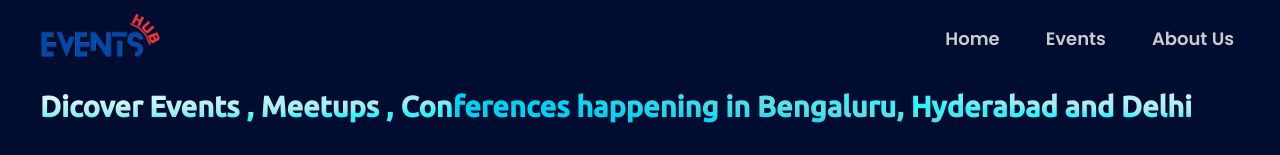
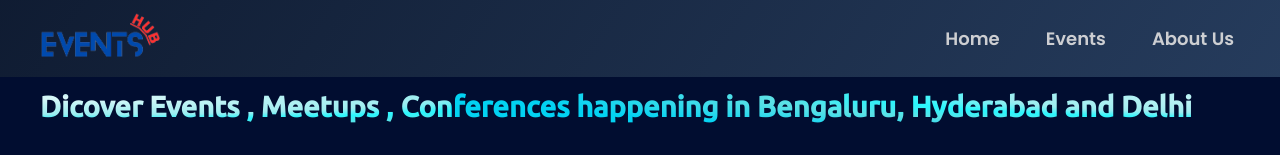
Before and after one commit to hirentimbadiya/EventsHub, a Next.js app: page / in a window 1280 px wide. Shown: the top 155 px of the page. Built offline with nearby package versions, Linux system fonts and the light colour scheme; grey boxes are pictures that could not be loaded.

Commit message:
changed color of header and footer
Signed-off-by: heyhiru <hirentimbadiya74@gmail.com>

```diff
--- a/src/styles/general.sass
+++ b/src/styles/general.sass
@@ -22,13 +22,15 @@ body
     font-family: poppins
 
 header
-    background-image: linear-gradient(304deg , #010d30e4 , #010d30e4 )
+    background-image: linear-gradient(304deg , #42607f91 , #1b283591)
     color: rgba(223, 223, 223, 0.904)
     font-weight: 550
 
 footer
-    background-image: linear-gradient(353deg , #69cfad , transparent)
+    background-image: linear-gradient(353deg  , #42617fc5, #1b2835d5)
     color: white
+    word-spacing: 1px
+    letter-spacing: 2px
     font-weight: 500
     align-items: center
     display: flex
```
